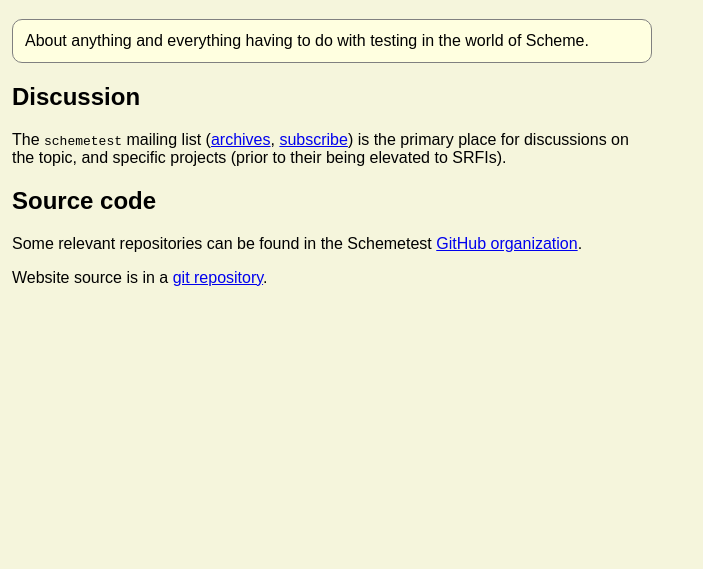
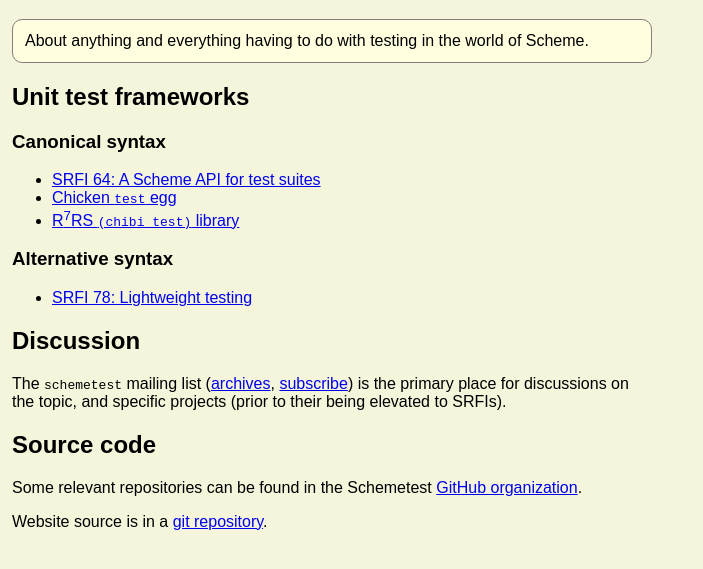
Before and after one commit to Schemetest/website, a plain HTML site: page index.html in a window 1280 px wide. Shown: the part 61-630 px from the top of the page, without its empty margins (0-703 px from the left). Drawn offline with Linux system fonts and the light colour scheme.

Commit message:
Add "Unit test frameworks"

```diff
--- a/index.html
+++ b/index.html
@@ -13,6 +13,19 @@
 About anything and everything having to do with testing in the world of Scheme.
 </p>
 
+<h2>Unit test frameworks</h2>
+
+<h3>Canonical syntax</h3>
+<ul>
+<li><a href="https://srfi.schemers.org/srfi-64/srfi-64.html">SRFI 64: A Scheme API for test suites</a></li>
+<li><a href="https://wiki.call-cc.org/eggref/5/test">Chicken <code>test</code> egg</a></li>
+<li><a href="https://snow-fort.org/s/gmail.com/alexshinn/chibi/test/0.9.0/">R<sup>7</sup>RS <code>(chibi test)</code> library</a></li>
+</ul>
+<h3>Alternative syntax</h3>
+<ul>
+<li><a href="https://srfi.schemers.org/srfi-78/srfi-78.html">SRFI 78: Lightweight testing</a></li>
+</ul>
+
 <h2>Discussion</h2>
 <p>
   The <code>schemetest</code> mailing list (<a href="https://srfi-email.schemers.org/schemetest/">archives</a>, <a href="https://srfi.schemers.org/srfi-list-subscribe.html#schemetest">subscribe</a>) is the primary place for discussions on the topic, and specific projects (prior to their being elevated to SRFIs).</p>
```
